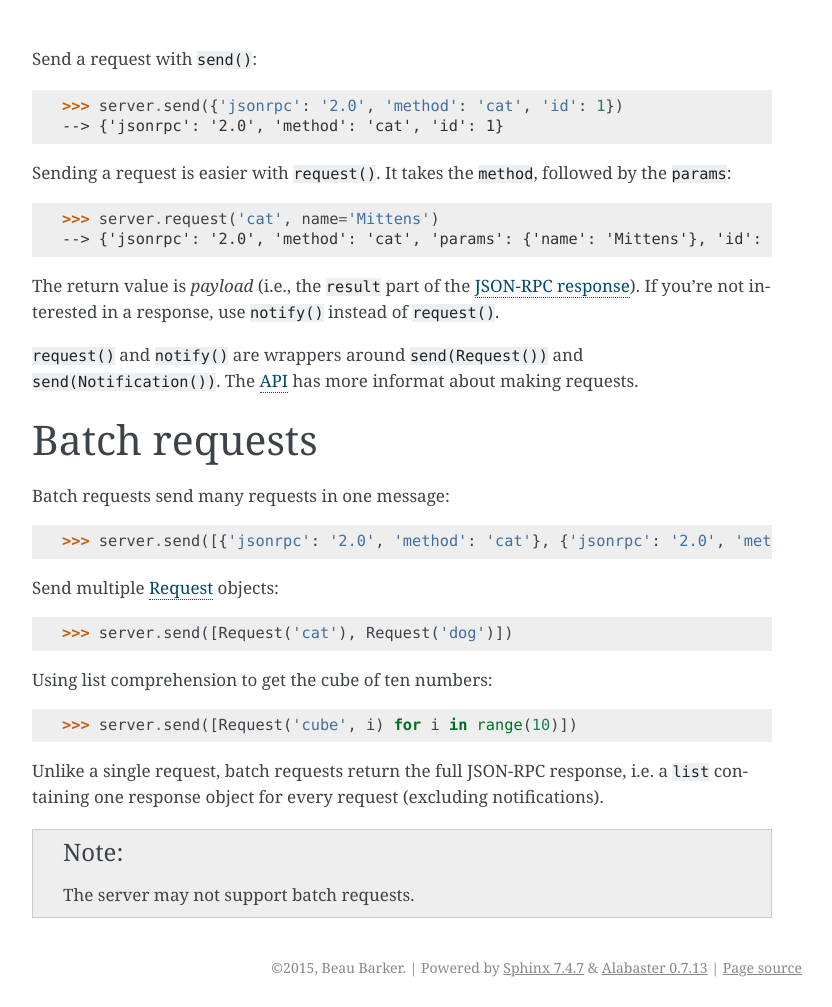
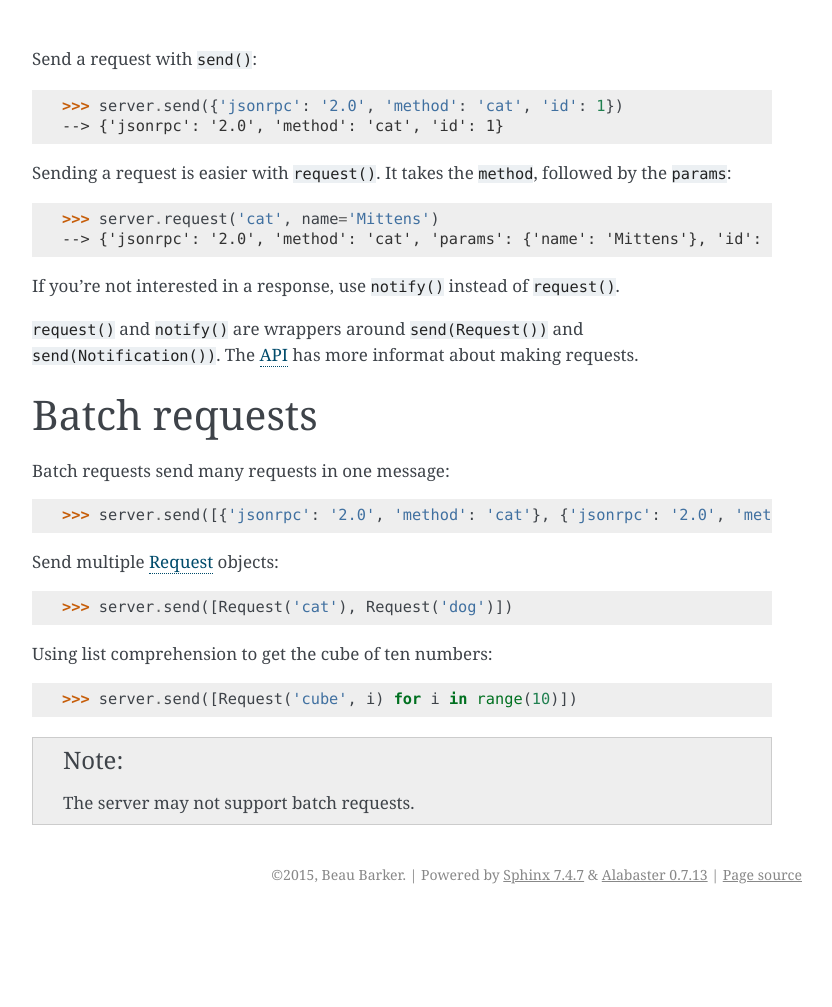
Before and after one commit to explodinglabs/jsonrpcclient, a Sphinx documentation site: the page built from doc/_includes/requests.rst, in a window 1280 px wide. Shown: the whole page, without its empty margins (238-1070 px from the left). Built offline with Sphinx 7.4.7, drawn with Linux system fonts in a browser that asks for light colours; after the commit the page ends 914 px from its top, so only the background shows below that.

Commit message:
Documentation updated

```diff
--- a/doc/_includes/requests.rst
+++ b/doc/_includes/requests.rst
@@ -11,9 +11,8 @@ by the ``params``::
     >>> server.request('cat', name='Mittens')
     --> {'jsonrpc': '2.0', 'method': 'cat', 'params': {'name': 'Mittens'}, 'id': 1}
 
-The return value is *payload* (i.e., the ``result`` part of the `JSON-RPC
-response <http://www.jsonrpc.org/specification#response_object>`__). If you're
-not interested in a response, use ``notify()`` instead of ``request()``.
+If you're not interested in a response, use ``notify()`` instead of
+``request()``.
 
 ..
     >>> server.notify('cat', name='Mittens')
@@ -38,8 +37,4 @@ Using list comprehension to get the cube of ten numbers::
 
     >>> server.send([Request('cube', i) for i in range(10)])
 
-Unlike a single request, batch requests return the full JSON-RPC response, i.e.
-a ``list`` containing one response object for every request (excluding
-notifications).
-
 .. note:: The server may not support batch requests.
```
